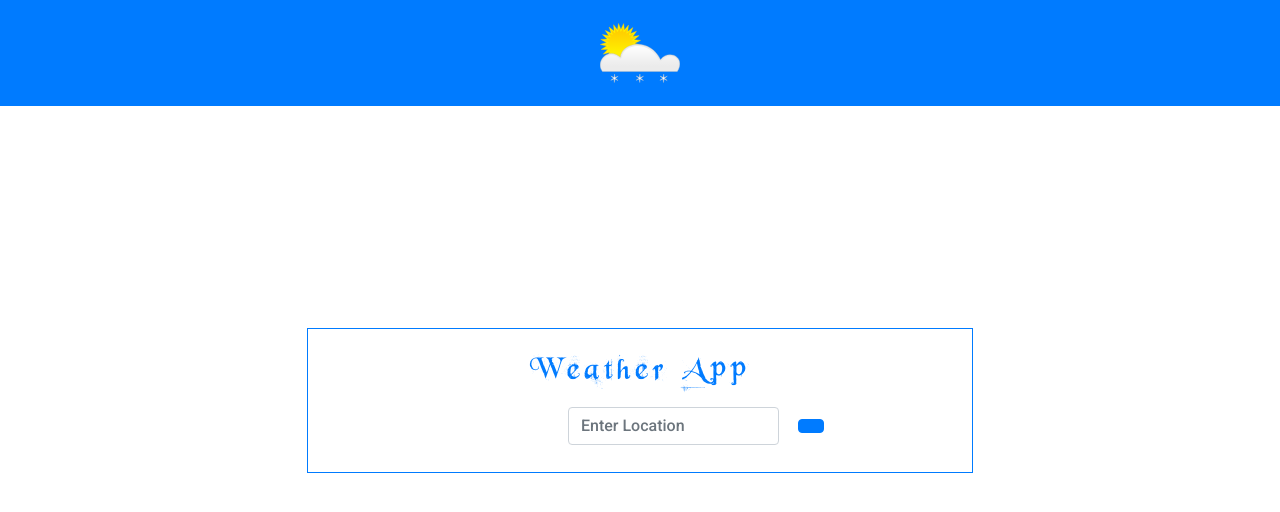
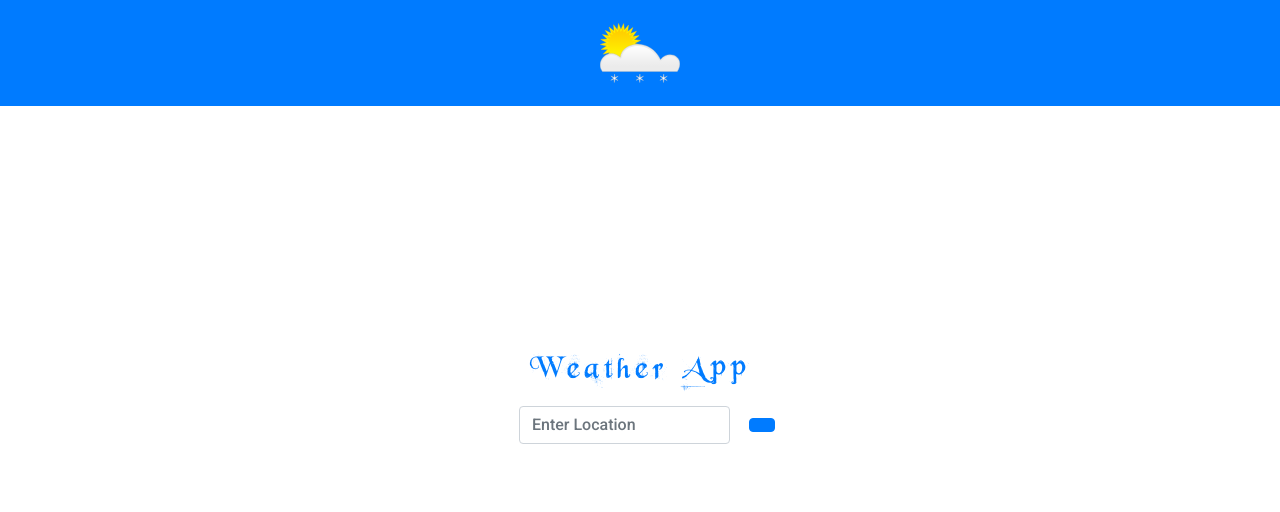
Before and after one commit to K-Jay9/weather-api, a React (Create React App) app: page / in a window 1280 px wide. Shown: the top 512 px of the page. Built offline with nearby package versions, Linux system fonts and the light colour scheme; some icons are missing.

Commit message:
responsive landing page design

```diff
--- a/src/App.css
+++ b/src/App.css
@@ -25,11 +25,9 @@ body {
     margin-top: 20%;
     margin-left: 10%;
     margin-right: 10%;
+    border: none;
 }
 
-.search-button{
-    margin: auto;
-}
 .btn{
     margin: 1.2rem;
 }
@@ -49,7 +47,7 @@ body {
         margin-right: 5%;
     }
     .search-button{
-        margin-left: 3rem;
+        margin-left: 5rem;
     }
  }
 
@@ -60,7 +58,7 @@ body {
         margin-right: 5% ;
     }
     .search-button{
-        margin-left: 8rem;
+        margin-left: 12rem;
     }
 
  }
@@ -72,7 +70,7 @@ body {
         margin-right: 10% ;
     }
     .search-button{
-        margin-left: 12rem;
+        margin-left: 14rem;
     }
 
  }
@@ -84,7 +82,7 @@ body {
         margin-right: 20% ;
     }
     .search-button{
-        margin-left: 15rem;
+        margin-left: 12rem;
     }
 
  }
--- a/src/component/Search.js
+++ b/src/component/Search.js
@@ -3,7 +3,7 @@ import React from 'react'
 function Search() {
     return (
         <div className='container'>
-            <div className="card border-primary mb-3 search">
+            <div className="card mb-3 search">
                 <div className="card-body text-primary">
                     <h5 className="card-title text-center"> Weather App</h5>
 
```
Also changed, not shown: 1 other file (tests, documents, lock files or other folders).
